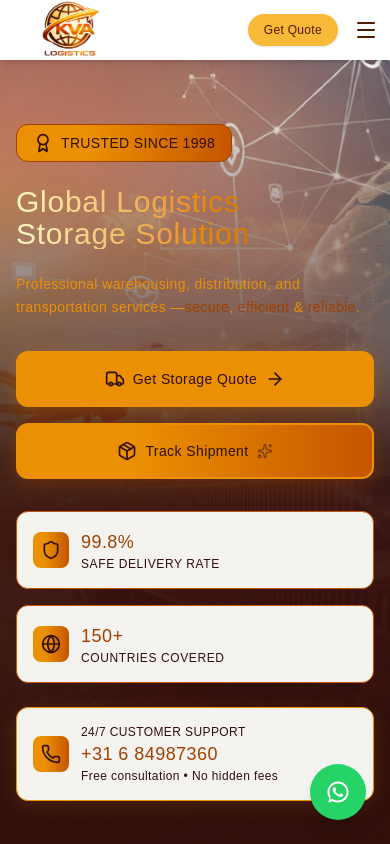
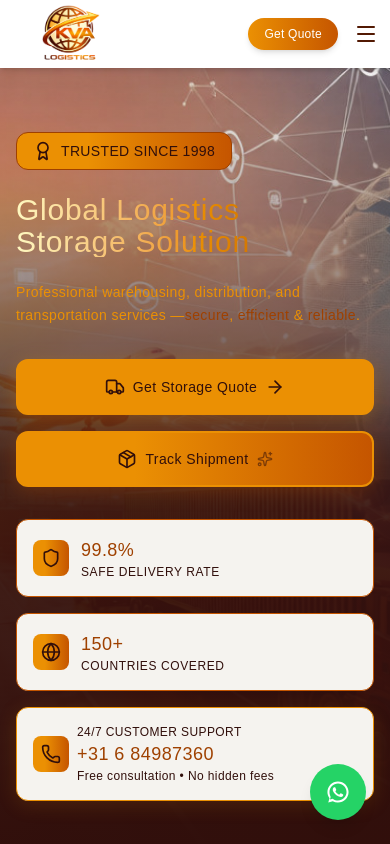
Before and after one commit to Prathamesh0008/KVA-Logistic, a Next.js app: page / in a window 390 px wide. Shown: the top 844 px of the page. Built offline with nearby package versions, Linux system fonts and the light colour scheme; a web font is replaced by a local one.

Commit message:
Upasana -10/04/2026

```diff
--- a/app/components/Header.jsx
+++ b/app/components/Header.jsx
@@ -54,24 +54,21 @@ export default function Header() {
         letterSpacing: "0.02em"
       }}
     >
-
       <div className="max-w-7xl mx-auto px-1 sm:px-4">
-<div className="flex items-center justify-between h-15 sm:h-16 lg:h-18 pt-1 pb-1">
-          {/* LOGO */}
+        <div className="flex items-center justify-between h-17 sm:h-16 lg:h-18 pt-1 pb-1">
+          {/* LOGO - bigger on desktop only */}
           <Link href="/" className="flex shrink-0">
             <img
               src="/logo.png"
               alt="KVA Logistics"
-              className="h-22 sm:h-21 lg:h-25 object-cover"
+              className="h-22 sm:h-21 lg:h-27 object-cover"   // 👈 changed lg:h-25 → lg:h-32
             />
           </Link>
 
           {/* DESKTOP NAV */}
           <nav className="hidden lg:flex flex-1 justify-center">
             <div className="flex items-center space-x-1 xl:space-x-2">
-
               {navItems.map((item) => (
-
                 <Link
                   key={item.name}
                   href={item.href}
@@ -91,14 +88,11 @@ export default function Header() {
                 >
                   {item.name}
                 </Link>
-
               ))}
-
             </div>
           </nav>
 
           {/* DESKTOP CTA */}
-{/* DESKTOP CTA - enhanced version */}
           <div className="hidden lg:block">
             <Link
               href="/contact"
@@ -116,66 +110,50 @@ export default function Header() {
 
           {/* MOBILE BUTTONS */}
           <div className="flex lg:hidden items-center gap-2">
-
             <Link
               href="/contact"
-  className="px-4 py-2 rounded-full text-xs font-medium shadow-sm whitespace-nowrap"
+              className="group relative inline-flex items-center justify-center rounded-full px-4 py-2 text-xs font-medium text-white shadow-md whitespace-nowrap bg-gradient-to-r from-[#EB9003] to-[#C55500] hover:from-[#F5A623] hover:to-[#D45E00] transition-all duration-300"
               style={{
-    backgroundColor: colors.goldenYellow,
-    color: colors.darkBrown,
-    fontFamily: "var(--font-snasm)"
+                fontFamily: "var(--font-snasm)",
+                letterSpacing: "0.02em"
               }}
             >
               Get Quote
             </Link>
-
             <button
               onClick={() => setIsMenuOpen(true)}
               className="p-2 rounded-lg"
             >
               <Menu className="h-6 w-6" style={{ color: colors.darkBrown }} />
             </button>
-
           </div>
-
         </div>
-
       </div>
 
       {/* MOBILE MENU */}
       {isMenuOpen && (
-
         <div className="fixed inset-0 z-999 lg:hidden">
-
           <div
             className="absolute inset-0 bg-black/50"
             onClick={() => setIsMenuOpen(false)}
           />
-
           <div
             className="absolute right-0 top-0 h-[100vh] w-[85%] max-w-md shadow-2xl flex flex-col"
             style={{ backgroundColor: colors.darkBrown }}
           >
-
             <div className="p-5 flex items-center justify-between border-b border-white/20">
-
               <span
                 className="text-white text-lg"
                 style={{ fontFamily: "var(--font-snasm)", fontWeight: 400 }}
               >
                 KVA LOGISTICS
               </span>
-
               <button onClick={() => setIsMenuOpen(false)}>
                 <X className="h-6 w-6 text-white" />
               </button>
-
             </div>
-
             <div className="flex-1 overflow-y-auto">
-
               {navItems.map((item) => (
-
                 <Link
                   key={item.name}
                   href={item.href}
@@ -188,17 +166,11 @@ export default function Header() {
                 >
                   {item.name}
                 </Link>
-
               ))}
-
             </div>
-
           </div>
-
         </div>
-
       )}
-
     </header>
   )
 }
--- a/app/components/Hero.jsx
+++ b/app/components/Hero.jsx
@@ -165,7 +165,7 @@ export default function Hero() {
             </div>
 
             {/* Stats */}
-            <div className="grid grid-cols-1 sm:grid-cols-2 gap-4 sm:gap-6 w-full max-w-xl">
+            <div className="grid grid-cols-1 sm:grid-cols-2 gap-4 sm:gap-6 w-full max-w-xl  ">
               {statsData.map((s, i) => {
                 const Icon = s.icon;
 
@@ -191,7 +191,7 @@ export default function Hero() {
 
                       <div>
                         <div
-                   className="text-lg sm:text-xl font-light tracking-wide"
+                   className="text-lg sm:text-xl font-light tracking-wide "
                           style={{
                             color: "#9F4100",
                             fontFamily: "var(--font-snasm)",
@@ -219,15 +219,16 @@ export default function Hero() {
             </div>
 
             {/* Contact Card */}
+           {/* Contact Card */}
 <div
-              className="p-4 sm:p-6 rounded-xl mt-6 w-full max-w-xl"
+  className="p-4 sm:p-6 rounded-xl mt-4 md:mt-6 w-full max-w-xl"
   style={{
     backgroundColor: cardBg,
     border: "1px solid #EB9003",
     boxShadow: "0 4px 20px rgba(235,144,3,0.15)",
   }}
 >
-              <div className="flex items-center gap-3 sm:gap-4">
+  <div className="flex items-center gap-2 sm:gap-4">
     <div
       className="p-2 sm:p-3 rounded-lg"
       style={{ background: uiGradient }}
--- a/app/layout.js
+++ b/app/layout.js
@@ -11,7 +11,7 @@ const eurostile = localFont({
   src: [
     {
       path: "./fonts/Eurostile.ttf",  // ✅ correct
-      weight: "800",
+      weight: "700",
     },
     {
       path: "./fonts/Eurostile.ttf",
```
Lines whose indentation alone changed are shown as unchanged.
